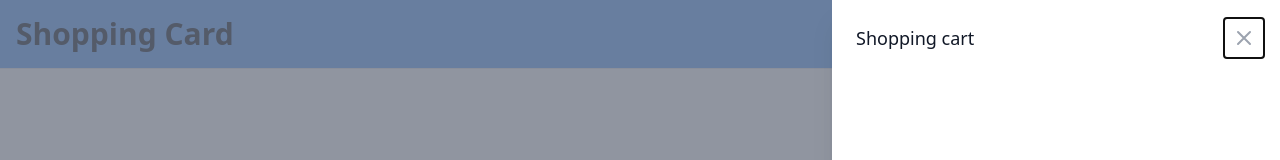
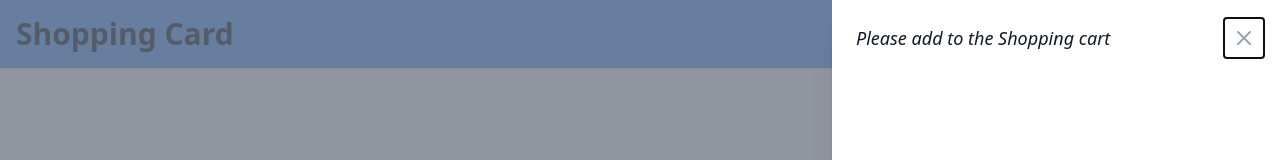
Before and after one commit to mohammad2174/shoppingcart, a React (Create React App) app: page / in a window 1280 px wide. Shown: the top 160 px of the page. Built offline with nearby package versions, Linux system fonts and the light colour scheme.

Commit message:
changes into the header and checkout section component Card

```diff
--- a/src/components/Card.js
+++ b/src/components/Card.js
@@ -15,6 +15,12 @@ class Card extends Component {
 
   render() {
     const products = this.props.products
+    const hasProducts = products.length > 0
+    const nodes = hasProducts ? (
+      <h3>Shopping cart</h3>
+    ) : (
+      <em>Please add to the Shopping cart</em>
+    )
     const counts = products.map((product) => {
       return product.price * product.inventory
     })
@@ -54,7 +60,7 @@ class Card extends Component {
                   <div className="h-full flex flex-col bg-white shadow-xl overflow-y-scroll">
                     <div className="flex-1 py-6 overflow-y-auto px-4 sm:px-6">
                       <div className="flex items-start justify-between">
-                        <Dialog.Title className="text-lg font-medium text-gray-900">Shopping cart</Dialog.Title>
+                        <Dialog.Title className="text-lg font-medium text-gray-900">{nodes}</Dialog.Title>
                         <div className="ml-3 h-7 flex items-center">
                           <button
                             type="button"
@@ -113,12 +119,12 @@ class Card extends Component {
                       </div>
                       <p className="mt-0.5 text-sm text-gray-500">Shipping and taxes calculated at checkout.</p>
                       <div className="mt-6">
-                        <a
-                          href="#"
-                          className="flex justify-center items-center px-6 py-3 border border-transparent rounded-md shadow-sm text-base font-medium text-white bg-indigo-600 hover:bg-indigo-700"
+                        <button
+                          disabled = {hasProducts ? '' : 'disabled'}
+                          className="flex justify-center items-center w-full mt-12 px-6 py-3 border border-transparent rounded-md shadow-sm text-base font-medium text-white bg-indigo-600 hover:bg-indigo-700"
                         >
                           Checkout
-                        </a>
+                        </button>
                       </div>
                       <div className="mt-6 flex justify-center text-sm text-center text-gray-500">
                         <p>
```
